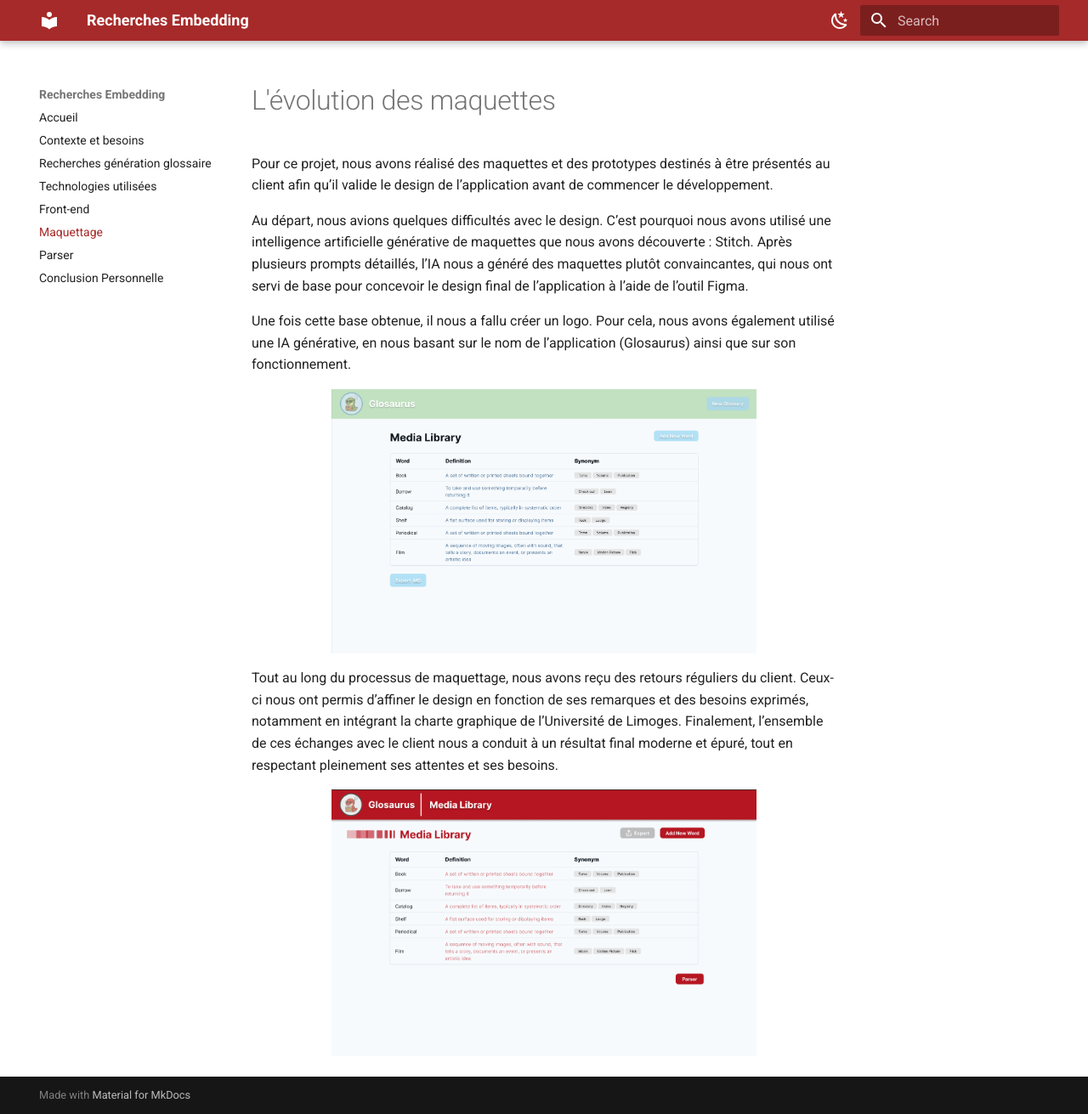
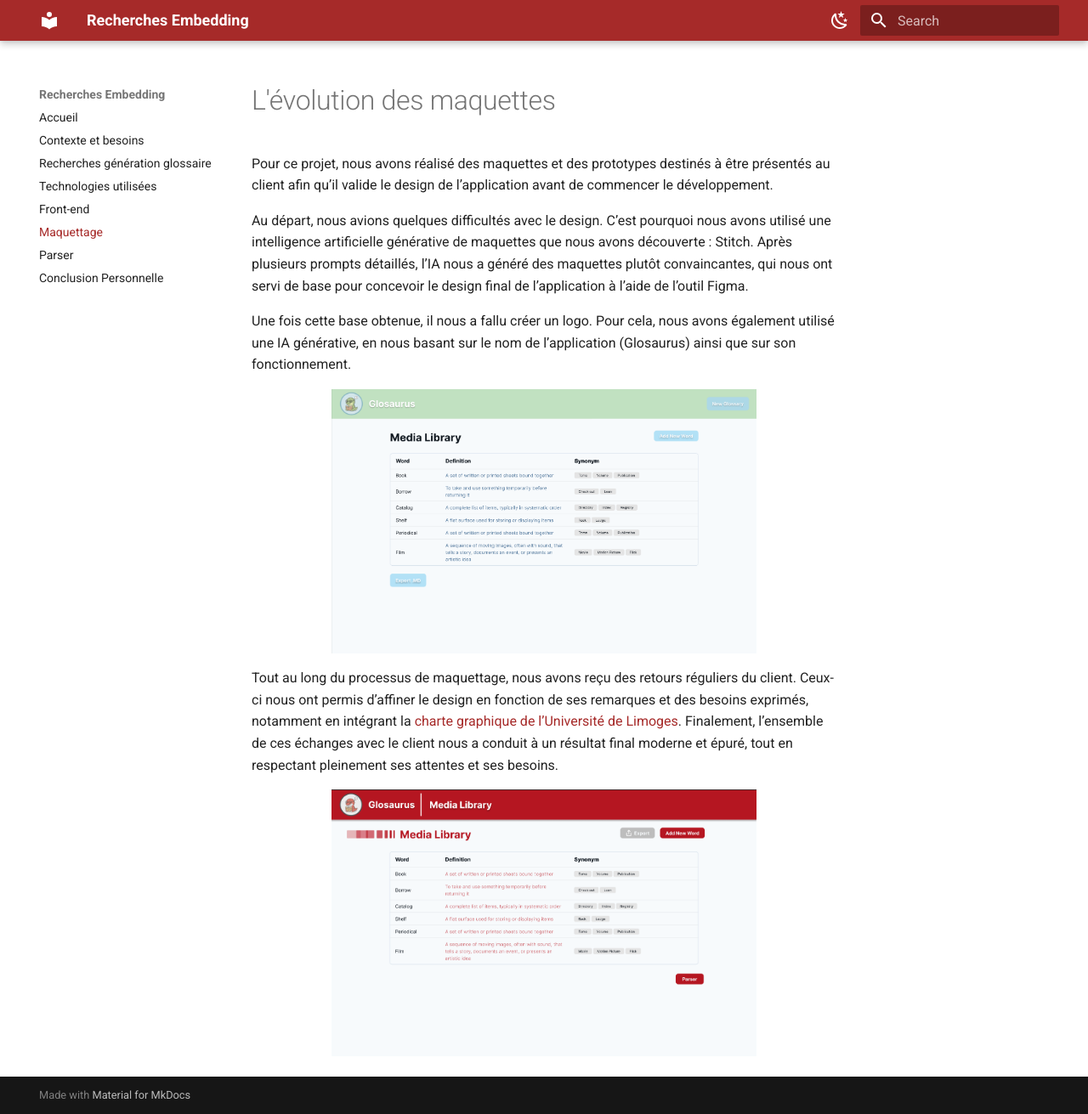
Before and after one commit to Embedding-Groupe/synthese-de-recherche-mkdocs, an MkDocs documentation site: the page built from docs/maquettage.md, in a window 1280 px wide and 1311 px high. Shown: the whole window at 85% size. Built offline with MkDocs 1.6.1 and Material for MkDocs 9.7.7, drawn with Linux system fonts in a browser that asks for light colours; part of the change alters nothing that is shown.

```diff
--- a/docs/maquettage.md
+++ b/docs/maquettage.md
@@ -8,6 +8,6 @@ Une fois cette base obtenue, il nous a fallu créer un logo. Pour cela, nous avo
 
 [![Miniature](./img/maquettage/Maquette-verte-debut.png){ width="500" .center }](./img/maquettage/Maquette-verte-debut.png)
 
-Tout au long du processus de maquettage, nous avons reçu des retours réguliers du client. Ceux-ci nous ont permis d’affiner le design en fonction de ses remarques et des besoins exprimés, notamment en intégrant la charte graphique de l’Université de Limoges. Finalement, l’ensemble de ces échanges avec le client nous a conduit à un résultat final moderne et épuré, tout en respectant pleinement ses attentes et ses besoins.
+Tout au long du processus de maquettage, nous avons reçu des retours réguliers du client. Ceux-ci nous ont permis d’affiner le design en fonction de ses remarques et des besoins exprimés, notamment en intégrant la [charte graphique de l’Université de Limoges](https://www.unilim.fr/guide-didentite-et-dimage). Finalement, l’ensemble de ces échanges avec le client nous a conduit à un résultat final moderne et épuré, tout en respectant pleinement ses attentes et ses besoins.
 
 [![Miniature](./img/maquettage/Maquette-rouge-final.png){ width="500" .center }](./img/maquettage/Maquette-rouge-final.png)
```
